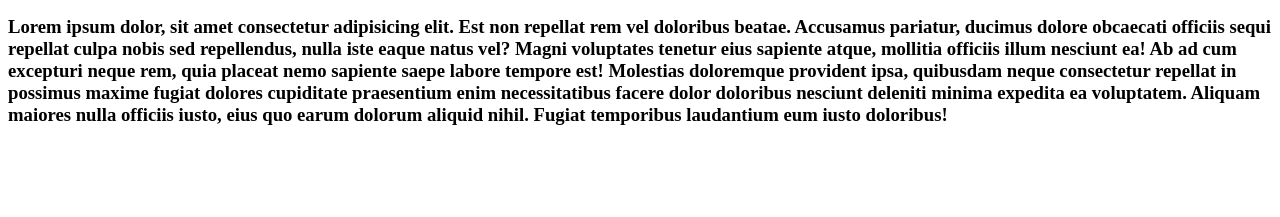
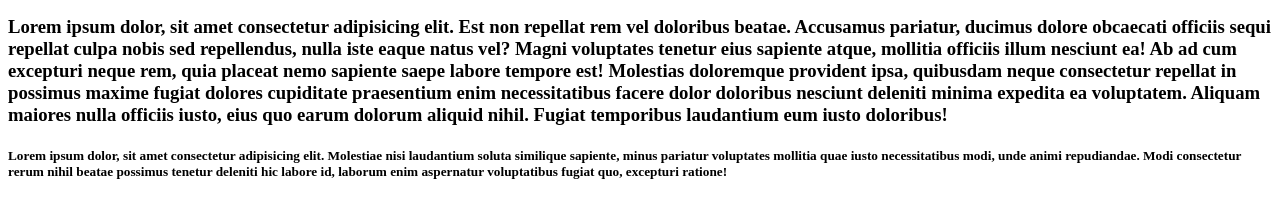
Before and after one commit to Moonista0/test2, a plain HTML site: page index.html in a window 1280 px wide. Shown: the part 101-318 px from the top of the page. Drawn offline with Linux system fonts and the light colour scheme.

Commit message:
2 commit

```diff
--- a/index.html
+++ b/index.html
@@ -18,6 +18,10 @@
         neque consectetur repellat in possimus maxime fugiat dolores cupiditate praesentium enim necessitatibus facere
         dolor doloribus nesciunt deleniti minima expedita ea voluptatem. Aliquam maiores nulla officiis iusto, eius quo
         earum dolorum aliquid nihil. Fugiat temporibus laudantium eum iusto doloribus!</h3>
+    <h5>Lorem ipsum dolor, sit amet consectetur adipisicing elit. Molestiae nisi laudantium soluta similique sapiente,
+        minus pariatur voluptates mollitia quae iusto necessitatibus modi, unde animi repudiandae. Modi consectetur
+        rerum nihil beatae possimus tenetur deleniti hic labore id, laborum enim aspernatur voluptatibus fugiat quo,
+        excepturi ratione!</h5>
 </body>
 
 </html>
```
